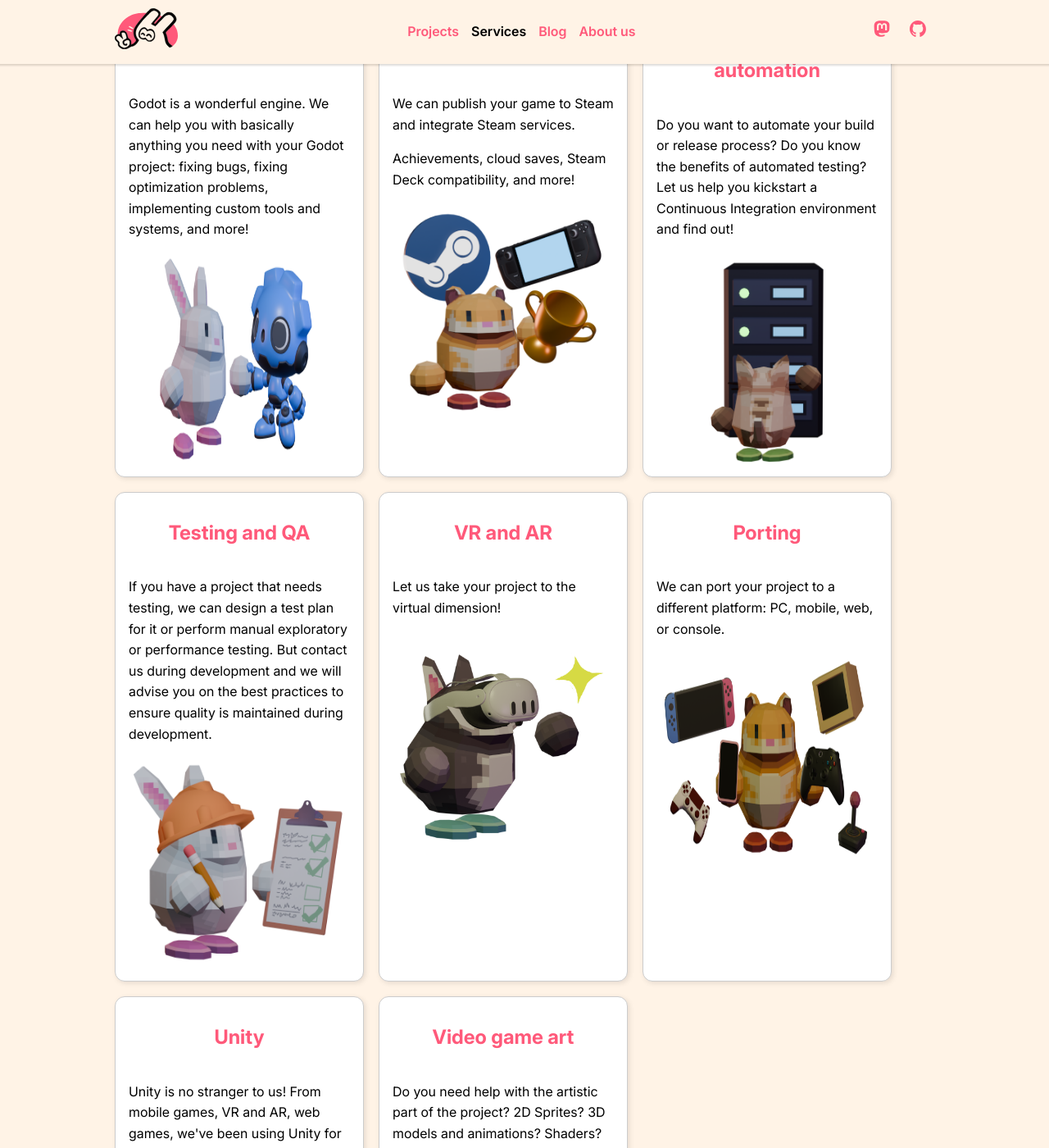
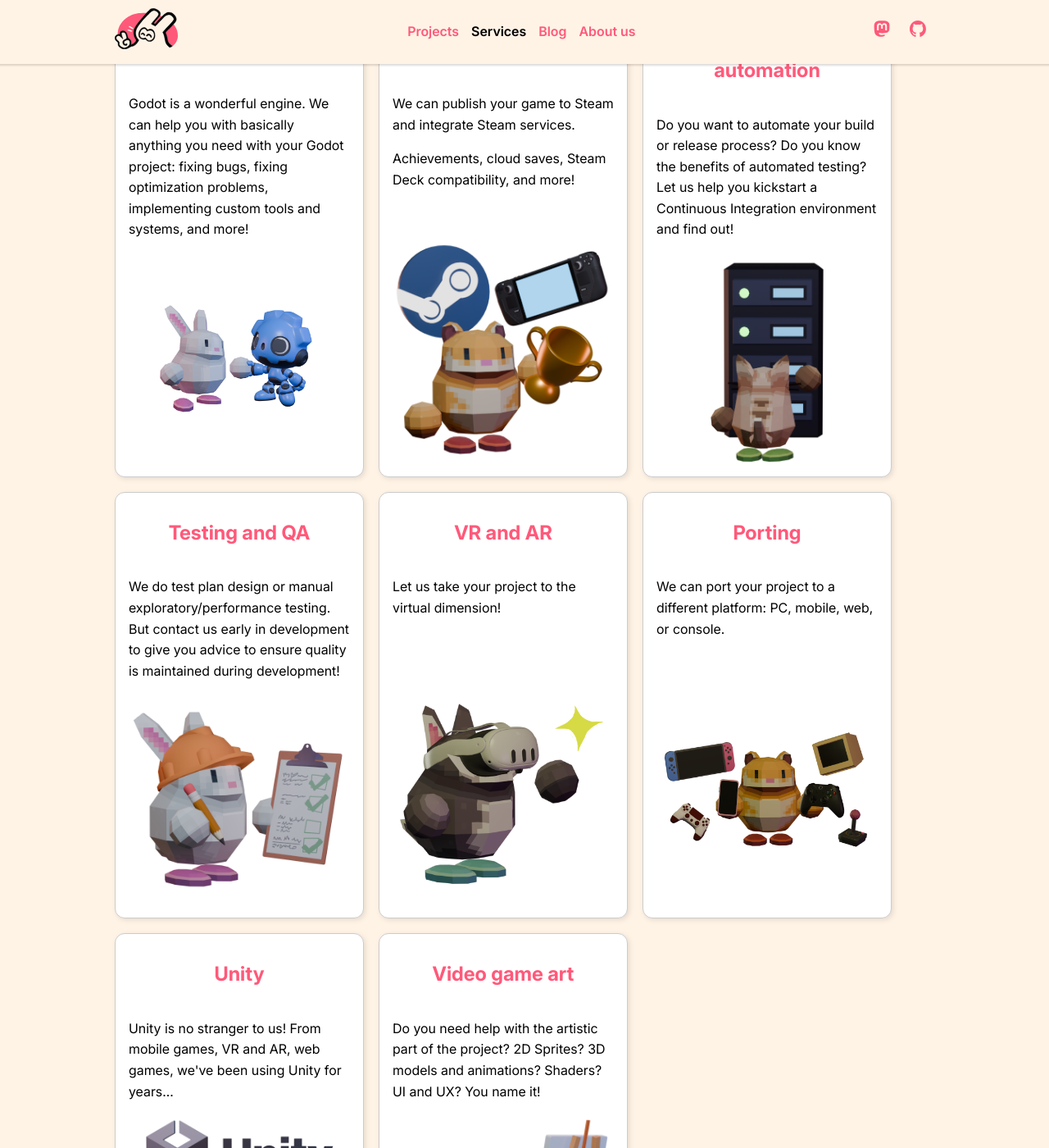
Before and after one commit to Nokorpo/nokorpo-website, a Jekyll site: the page built from services.md, in a window 1280 px wide and 1400 px high, scrolled down 204 px. Shown: the whole window at 82% size. Built offline with Jekyll 4.4.1, drawn with Linux system fonts in a browser that asks for light colours; some of the changed lines change nothing that is shown.

Commit message:
Align services images to bottom

```diff
--- a/services.md
+++ b/services.md
@@ -13,11 +13,20 @@
     .card {
         flex: 1 1 calc(33.333% - 20px);
     }
+    .card > div {
+        display: flex;
+        flex-direction: column;
+        height: 100%;
+    }
+    .card > div > div {
+        flex-grow: 1;
+    }
     .card > div > img {
-        flex-wrap: wrap;
+        flex-grow: 1;
         display: block;
         margin-left: auto;
         margin-right: auto;
+        object-fit: contain;
     }
     .email {
         font-size: 64px
@@ -74,7 +83,7 @@
         <h2><a href="#testing-and-qa">Testing and QA</a></h2>
         <div>
             <div>
-                <p>If you have a project that needs testing, we can design a test plan for it or perform manual exploratory or performance testing. But contact us during development and we will advise you on the best practices to ensure quality is maintained during development.</p>
+                <p>We do test plan design or manual exploratory/performance testing. But contact us early in development to give you advice to ensure quality is maintained during development!</p>
             </div>
             <img src="/assets/images/services/testing.png" height="256px" alt="A rabbit with a helmet checking a list of checkboxes"/>
         </div>
```
